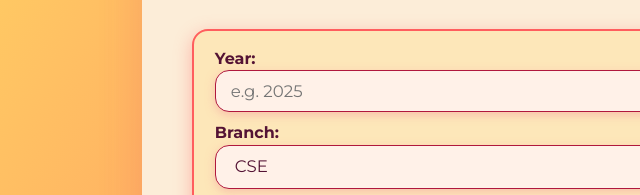
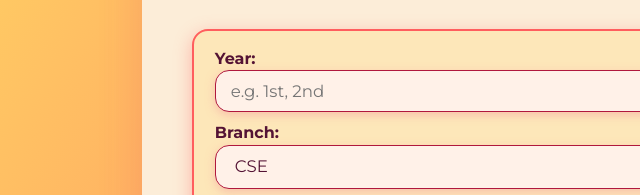
Before and after one commit to shivani550/finale_sih_pre, a plain HTML site: page index.html in a window 1280 px wide. Shown: the part 257-452 px from the top of the page, 0-640 px from the left. Drawn offline with nearby package versions, Linux system fonts and the light colour scheme.

Commit message:
Year added

```diff
--- a/index.html
+++ b/index.html
@@ -286,7 +286,7 @@ nav#reports-tabs button.active {
     <form id="timetable-form">
       <fieldset>
         <label>Year:
-          <input id="input-year" placeholder="e.g. 2025" type="text" />
+          <input id="input-year" placeholder="e.g. 1st, 2nd" type="text" />
         </label>
         <label>Branch:
           <select id="branch-select">
```
